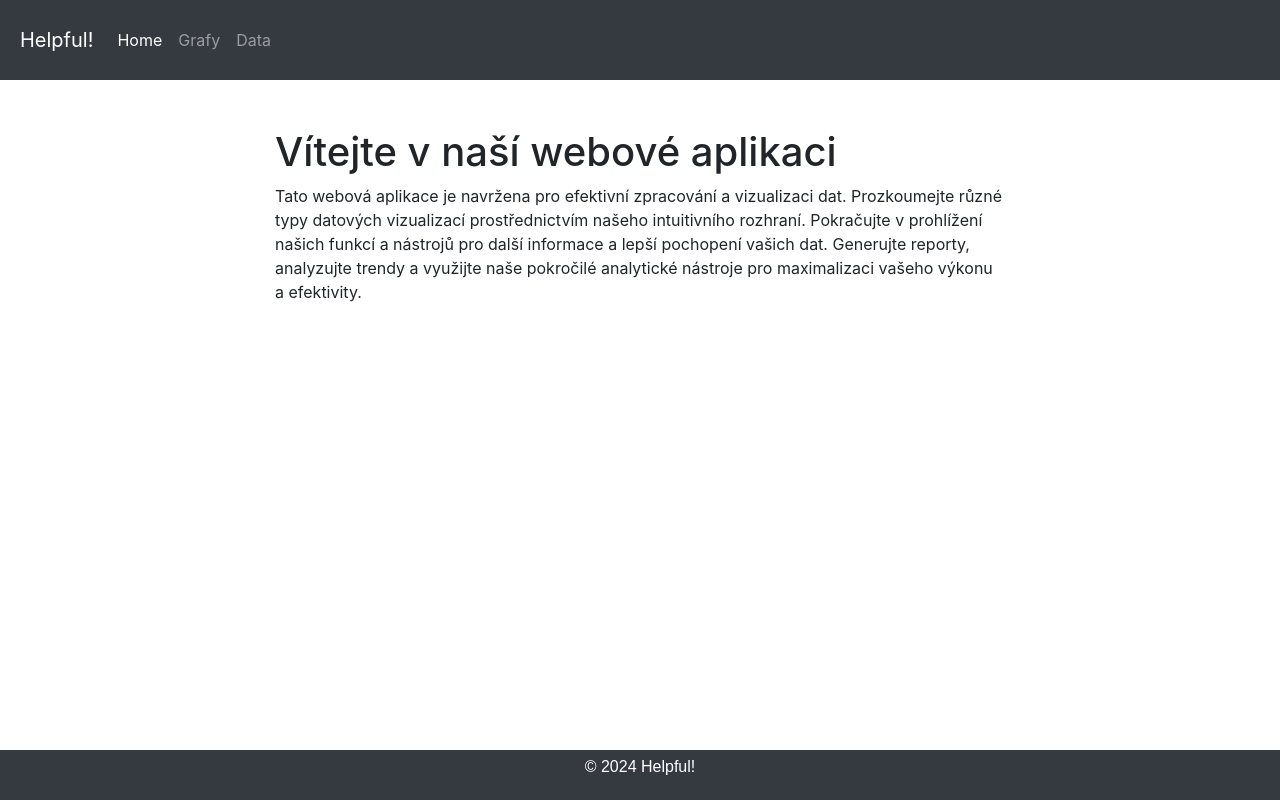
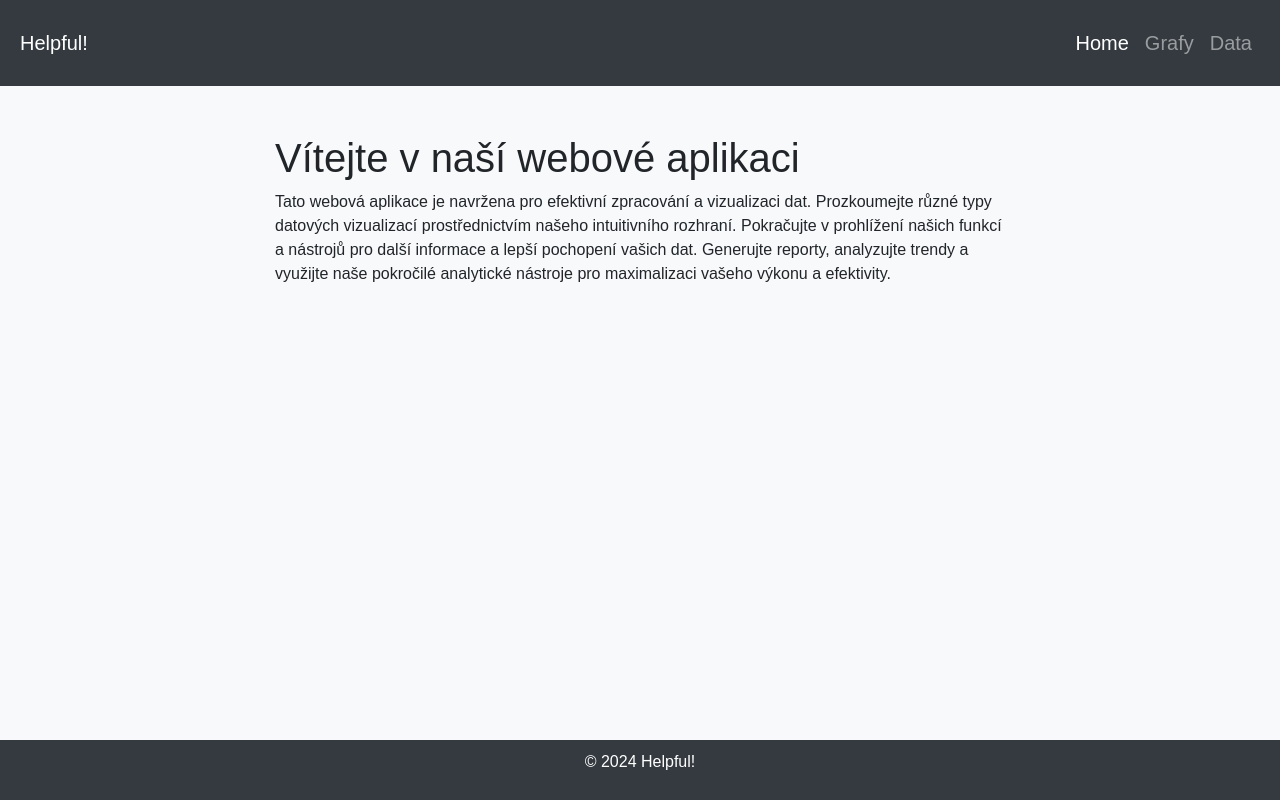
Before and after one commit to Matav5/Hackithon24, a Flask app: page / in a window 1280 px wide. Run offline with Flask 3, Linux system fonts and the light colour scheme; some libraries are stand-ins or nearby versions.

Commit message:
update navbar

```diff
--- a/grafy/grafy.py
+++ b/grafy/grafy.py
@@ -21,3 +21,9 @@ def pie_chart(labels, values, title='Koláčový graf'):
     fig = go.Figure(data=[go.Pie(labels=labels, values=values)])
     fig.update_layout(title=title)
     return fig
+
+
+def time_series_chart(timestamps, throughput_values, title='Časový graf throughputu'):
+    fig = go.Figure(data=[go.Scatter(x=timestamps, y=throughput_values)])
+    fig.update_layout(title=title, xaxis_title='Čas', yaxis_title='Throughput (jednotky/s)')
+    return fig
--- a/templates/index.html
+++ b/templates/index.html
@@ -8,10 +8,14 @@
     <style>
         html, body {
             height: 100%;
+            margin: 0;
+            padding: 0;
+            font-family: Arial, sans-serif;
         }
         body {
             display: flex;
             flex-direction: column;
+            background-color: #f8f9fa;
         }
         .content {
             flex: 1;
@@ -24,23 +28,27 @@
             background-color: #343a40;
             color: white;
             text-align: center;
-            padding: 5px 0;
+            padding: 10px 0;
+        }
+        .nav-link {
+        font-size: 20px; /* Zvětšení textu */
+        padding-right: 20px; /* Odsazení od pravého kraje */
         }
     </style>
 </head>
 <body>
-    <nav class="navbar navbar-expand-lg navbar-dark bg-dark" style="padding: 20px 20px;">
+    <nav class="navbar navbar-expand-lg navbar-dark bg-dark" style="padding: 20px;">
         <a class="navbar-brand" href="/">Helpful!</a>
         <button class="navbar-toggler" type="button" data-toggle="collapse" data-target="#navbarNav" aria-controls="navbarNav" aria-expanded="false" aria-label="Toggle navigation">
             <span class="navbar-toggler-icon"></span>
         </button>
         <div class="collapse navbar-collapse" id="navbarNav">
-            <ul class="navbar-nav">
+            <ul class="navbar-nav ml-auto">
                 <li class="nav-item active">
                     <a class="nav-link" href="/">Home <span class="sr-only">(current)</span></a>
                 </li>
                 <li class="nav-item">
-                    <a class="nav-link" href="graf">Grafy</a>
+                    <a class="nav-link" href="#">Grafy</a>
                 </li>
                 <li class="nav-item">
                     <a class="nav-link" href="#">Data</a>
```
